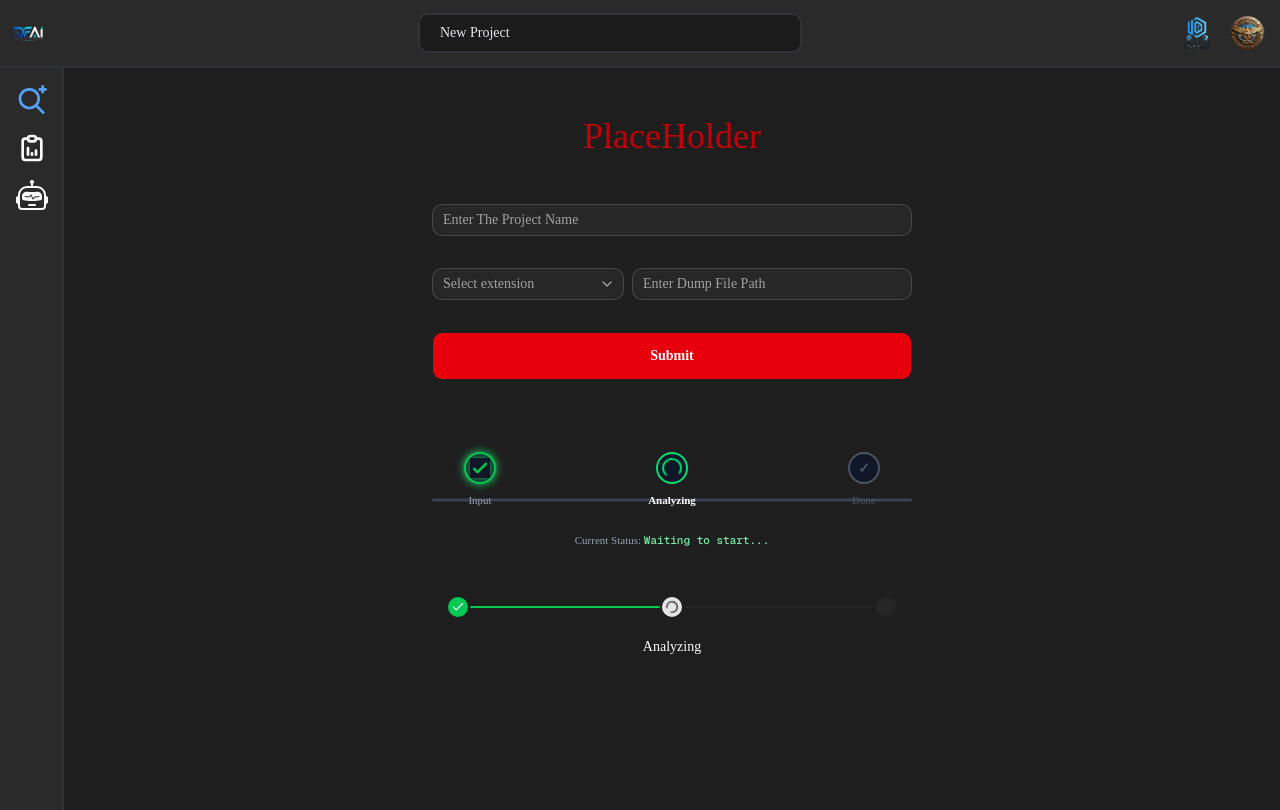
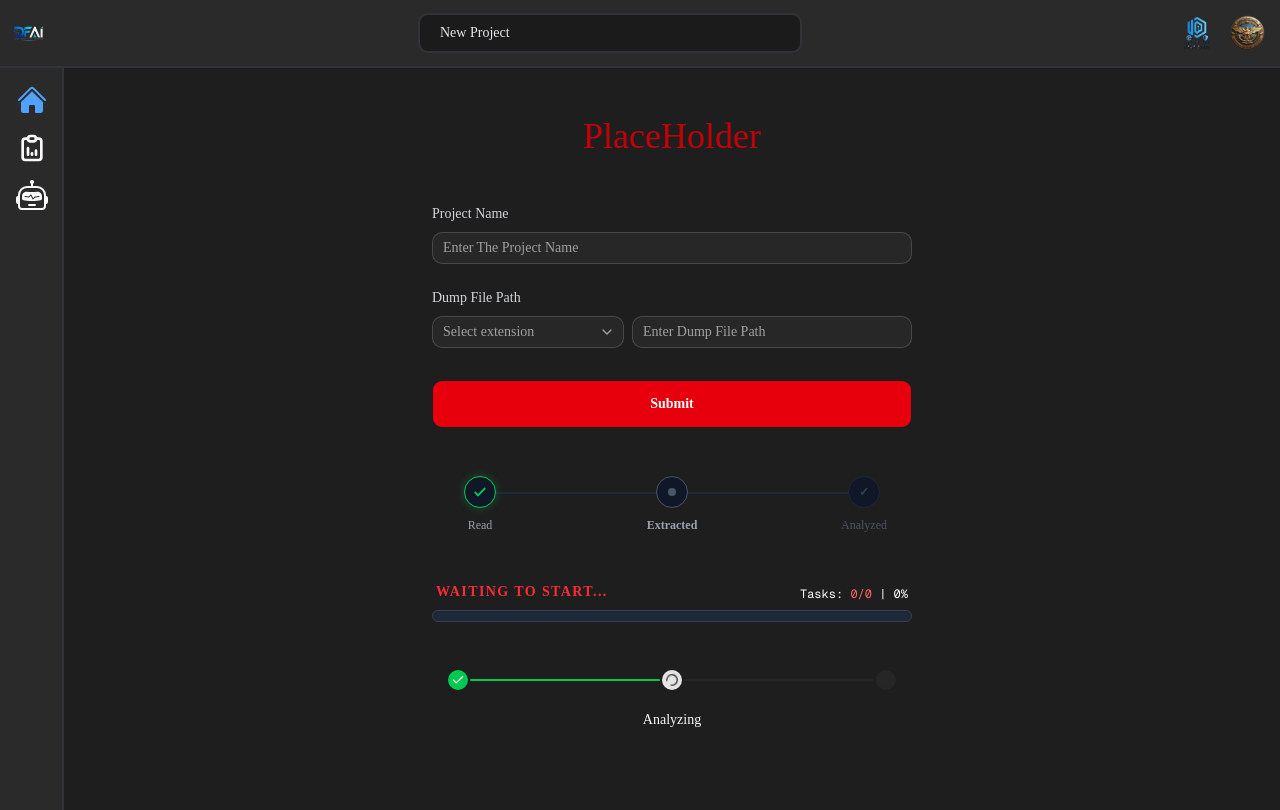
Before and after one commit to petersamir110/dfai-front, a Next.js app: page / in a window 1280 px wide. Built offline with nearby package versions, Linux system fonts and the light colour scheme.

Commit message:
new update

```diff
--- a/components/forensicsForm.jsx
+++ b/components/forensicsForm.jsx
@@ -10,156 +10,179 @@ export default function ForensicsForm() {
   const [path, setPath] = useState("");
   const [extension, setExtension] = useState(".mem");
   const [loading, setLoading] = useState(false);
-
-  // --- 🔘 مخازن الداتا الخاصة بالتحميل لايف ---
-  const [percent, setPercent] = useState(0); // الرقم المئوي الفعلي (لتحريك الشريط)
-  const [statusText, setStatusText] = useState("Waiting to start..."); // كلمة الحالة
+  const [percent, setPercent] = useState(0);
+  const [taskCount, setTaskCount] = useState("0/0");
+  const [statusText, setStatusText] = useState("Waiting to start...");
 
   const handleSubmit = async (e) => {
     e.preventDefault();
     setLoading(true);
-    setPercent(0); // تصغير الشريط لـ 0 عند كل ضغطة Submit
+    setPercent(0);
+    setTaskCount("0/0");
     setStatusText("Initializing Analysis...");
 
-    // 1️⃣ حذف القديم (HTTP GET)
-    try { await fetch("/backend/project/delete", { method: "GET" }); } catch (err) {}
+    try {
+      await fetch("/backend/project/delete", { method: "GET" });
+    } catch (err) {
+      console.log(err);
+    }
 
-    // 2️⃣ إرسال الجديد (HTTP POST) - الداتا بتبعت هنا
     try {
       const response = await fetch("/backend/memory/path", {
         method: "POST",
         headers: { "Content-Type": "application/json" },
-        body: JSON.stringify({ project_name: projectName, file_path: `${path}${extension}` }),
+        body: JSON.stringify({ project_name: projectName, file_path: path + extension }),
       });
 
-      if (!response.ok) { setLoading(false); return; }
+      if (!response.ok) {
+        try {
+          const errorData = await response.json();
+          setStatusText(`Backend Error (400): ${errorData.detail || "Bad Request"} ❌`);
+        } catch (e) {
+          setStatusText(`Backend Error: Server responded with status ${response.status} ❌`);
+        }
+        setLoading(false);
+        return;
+      }
 
-      // 3️⃣ فتح الـ WebSocket للمتابعة لايف - المتابعة بتبدأ هنا
-      const wsUrl = "ws://10.2.15.8:8000/ws/progress"; // العنوان المأخوذ من Apidog
-      const socket = new WebSocket(wsUrl);
+      setStatusText("Connecting to live progress... 🔌");
 
-      // أول ما الخط يفتح بنجاح
+      const socket = new WebSocket("ws://10.2.15.8:8000/ws/progress");
+
       socket.onopen = () => {
-        console.log("🔌 خط الـ WebSocket فتح وجاري الاستماع للتحديثات...");
+        setStatusText("Analysis Started... 🚀");
       };
 
-      // أول ما السيرفر يبعت تحديث جديد أو نسبة تحميل (JSON)
       socket.onmessage = (event) => {
         try {
           const data = JSON.parse(event.data);
 
-          // 💡 السحر هنا: بناخد النسبة المئوية ونحدث بيها المخزن الفعلي
-          if (data.percentage !== undefined) setPercent(data.percentage);
+          if (data.percentage !== undefined) {
+            setPercent(Math.round(Number(data.percentage)));
+          }
 
-          // تحديث رسالة الحالة المعروضة
-          setStatusText(`Analyzing... ${data.percentage}% Complete`);
+          if (data.finished_tasks !== undefined && data.all_tasks !== undefined) {
+            setTaskCount(`${data.finished_tasks}/${data.all_tasks}`);
+          }
 
-          // أول ما يوصل 100% نقفل الخط
-          if (data.percentage === 100) socket.close();
+          setStatusText(`Analyzing Memory Dump... ${data.percentage}%`);
+
+          if (data.percentage === 100) {
+            socket.close();
+          }
         } catch (err) {
-          // لو الرد مش JSON بنعرضه ككلمة حالة
           setStatusText(event.data);
         }
       };
 
-      // أول ما الخط يقفل (سواء التحليل خلص أو حصلت قفلة)
       socket.onclose = () => {
         setLoading(false);
-        if(percent === 100) setStatusText("Analysis Complete! 🎉");
+        if (percent < 100) {
+          setStatusText("Analysis paused or server closed connection. ⚠️");
+        } else {
+          setStatusText("Analysis Completed! 🎉");
+        }
+      };
+
+      socket.onerror = () => {
+        setStatusText("WebSocket Connection Failed! 🔌");
+        setLoading(false);
       };
 
     } catch (error) {
-      console.error("حدث خطأ في العملية:", error);
-      alert(`Error: ${error.message}`);
+      setStatusText("Network Error: Cannot connect to Backend server! 🌐");
       setLoading(false);
     }
   };
 
-  // --- 💡 أيقونة علامة الصح (SVG) ---
   const CheckIcon = () => (
-    <svg className="w-5 h-5 text-green-500 shadow-[0_0_8px_#22c55e]" fill="none" viewBox="0 0 24 24" stroke="currentColor">
+    <svg className="w-4 h-4 text-green-500" fill="none" viewBox="0 0 24 24" stroke="currentColor">
       <path strokeLinecap="round" strokeLinejoin="round" strokeWidth={3} d="M5 13l4 4L19 7" />
     </svg>
   );
 
-  // --- 💡 أيقونة الـ Spinner للتحميل (SVG) ---
   const SpinnerIcon = () => (
-    <div className="w-5 h-5 border-2 border-green-400 border-t-transparent rounded-full animate-spin"></div>
+    <div className="w-4 h-4 border-2 border-green-400 border-t-transparent rounded-full animate-spin"></div>
   );
 
   return (
     <div className="flex flex-col items-center">
-      <form className="w-120 flex flex-col gap-8" onSubmit={handleSubmit}>
-        {/* خانة اسم المشروع */}
-        <Field>
+      <form className="w-120 flex flex-col gap-6" onSubmit={handleSubmit}>
+        <Field className="flex flex-col gap-2">
+          <span className="text-sm font-medium text-gray-300 self-start">Project Name</span>
           <Input placeholder="Enter The Project Name" value={projectName} onChange={(e) => setProjectName(e.target.value)} required />
         </Field>
 
-        {/* خانة المسار والـ Selector */}
-        <Field className="flex flex-row gap-2 items-center">
-          <ExtensionSelector value={extension} onChange={(val) => setExtension(val)} />
-          <Input placeholder="Enter Dump File Path" value={path} onChange={(e) => setPath(e.target.value)} required />
+        <Field className="flex flex-col gap-2">
+          <span className="text-sm font-medium text-gray-300 self-start">Dump File Path</span>
+          <div className="flex flex-row gap-2 items-center w-full">
+            <ExtensionSelector value={extension} onChange={(val) => setExtension(val)} />
+            <Input placeholder="Enter Dump File Path" value={path} onChange={(e) => setPath(e.target.value)} required />
+          </div>
         </Field>
 
-        {/* زرار الـ Submit */}
-        <Button type="submit" disabled={loading} className="bg-red-600 hover:bg-red-700 text-white font-bold h-12 rounded-lg transition-colors">
+        <Button type="submit" disabled={loading} className="bg-red-600 hover:bg-red-700 text-white font-bold h-12 rounded-lg mt-2">
           {loading ? "Analyzing..." : "Submit"}
         </Button>
 
-        {/* ----------------------------------------------------------- */}
-        {/* 📊 شريط الخطوات (Stepper) الديناميكي الحقيقي الجديد */}
-        {/* ----------------------------------------------------------- */}
-        <div className="w-full mt-10 px-8 relative">
+        <div className="w-full mt-6 relative">
+          <div className="absolute top-4 left-[48px] right-[48px] h-[2px] z-0">
+            <div className="w-full h-full bg-gray-800"></div>
+            <div
+              className="absolute top-0 left-0 h-full bg-green-500 transition-all duration-300 ease-out shadow-[0_0_8px_#22c55e]"
+              style={{ width: `${percent}%` }}
+            ></div>
+          </div>
 
-          {/* خلفية الشريط (الخط الرمادي) اللي بيملا Interval (1->2) */}
-          <div className="absolute top-1/2 left-0 w-full h-[3px] bg-gray-700 -translate-y-1/2 rounded-full z-0 px-8"></div>
-
-          {/* 💡 السحر الفعلي: الخط الأخضر المتحرك (1->2) اللي بيملى بناءً على percent% */}
-          <div
-            className="absolute top-1/2 left-0 h-[3px] bg-green-500 -translate-y-1/2 rounded-full z-10 transition-all duration-300 ease-out shadow-[0_0_10px_#22c55e] ml-8"
-            style={{ width: `calc(${percent}% - 32px)` }} // Filling interval 1-2
-          ></div>
-
-          {/* الخط الأخضر المتحرك (2->3) - بيملى بس أول ما الـ 2 توصل 100% */}
-          {percent === 100 && (
-             <div className="absolute top-1/2 left-[calc(100%-32px)] w-8 h-[3px] bg-green-500 -translate-y-1/2 rounded-full z-10 shadow-[0_0_10px_#22c55e]"></div>
-          )}
-
-          {/* صف الخطوات (Nodes) */}
-          <div className="w-full flex items-center justify-between relative gap-0">
-
-            {/* 1️⃣ الخطوة الأولى: Input (ثابتة لأنها بتخلص أول ما تدوس) */}
-            <div className="relative z-20 flex flex-col items-center">
-              <div className="w-8 h-8 rounded-full flex items-center justify-center bg-gray-900 border-2 border-green-500 text-green-500 shadow-[0_0_10px_#22c55e]">
+          <div className="w-full flex items-center justify-between relative z-20">
+            <div className="flex flex-col items-center w-24">
+              <div className="w-8 h-8 rounded-full flex items-center justify-center bg-gray-900 border border-green-500 shadow-[0_0_8px_rgba(34,197,94,0.3)]">
                  <CheckIcon />
               </div>
-              <span className="absolute top-full mt-2 text-[11px] text-gray-400">Input</span>
+              <span className="mt-2 text-[12px] text-gray-400 font-medium whitespace-nowrap">Read</span>
             </div>
 
-            {/* 2️⃣ الخطوة الثانية: Analyzing (داينمك بناءً على النسبة) */}
-            <div className="relative z-20 flex flex-col items-center">
-              <div className={`w-8 h-8 rounded-full flex items-center justify-center transition-all duration-300 ease-out ${percent === 100 ? 'bg-green-500 border-green-500 text-white shadow-[0_0_15px_#22c55e]' : 'bg-gray-900 border-2 border-green-400 text-green-400'}`}>
-                {/*Inside: Spinner while analyzing, Checkmark when done */}
-                {percent < 100 ? <SpinnerIcon /> : <CheckIcon /> }
+            <div className="flex flex-col items-center w-24">
+              <div className={`w-8 h-8 rounded-full flex items-center justify-center border transition-all duration-300 ${percent === 100 ? 'bg-gray-900 border-green-500 shadow-[0_0_10px_#22c55e]' : 'bg-gray-900 border-gray-600'}`}>
+                {percent === 0 ? (
+                  <div className="w-2 h-2 rounded-full bg-gray-600"></div>
+                ) : percent < 100 ? (
+                  <SpinnerIcon />
+                ) : (
+                  <CheckIcon />
+                )}
               </div>
-              <span className={`absolute top-full mt-2 text-[11px] font-semibold ${percent < 100 ? 'text-white' : 'text-gray-400'}`}>Analyzing</span>
+              <span className={`mt-2 text-[12px] font-semibold whitespace-nowrap ${percent > 0 && percent < 100 ? 'text-green-400 animate-pulse' : 'text-gray-400'}`}>
+                Extracted
+              </span>
             </div>
 
-            {/* 3️⃣ الخطوة الثالثة: Done (بتستنى الـ Analyze يخلص) */}
-            <div className="relative z-20 flex flex-col items-center">
-              <div className={`w-8 h-8 rounded-full flex items-center justify-center border-2 transition-colors duration-300 ${percent === 100 ? 'border-green-500 bg-gray-900 text-green-500 shadow-[0_0_10px_#22c55e]' : 'border-gray-600 bg-gray-900 text-gray-600'}`}>
-                 <span className="font-mono text-sm font-bold">✓</span>
+            <div className="flex flex-col items-center w-24">
+              <div className={`w-8 h-8 rounded-full flex items-center justify-center bg-gray-900 border transition-all duration-300 ${percent === 100 ? 'border-green-500 text-green-500 shadow-[0_0_8px_rgba(34,197,94,0.3)]' : 'border-gray-800 text-gray-700'}`}>
+                 <span className="text-xs font-bold">✓</span>
               </div>
-              <span className="absolute top-full mt-2 text-[11px] text-gray-600">Done</span>
+              <span className={`mt-2 text-[12px] font-medium whitespace-nowrap ${percent === 100 ? 'text-gray-400' : 'text-gray-600'}`}>
+                Analyzed
+              </span>
             </div>
+          </div>
+        </div>
 
+        <div className="w-full mt-6 space-y-2">
+          <div className="flex justify-between items-end px-1">
+            <span className="text-red-500 font-bold text-sm tracking-widest uppercase">
+              {statusText}
+            </span>
+            <span className="text-white text-xs font-mono">
+              Tasks: <span className="text-red-400">{taskCount}</span> | {percent}%
+            </span>
           </div>
-
-           {/* ريسالة الحالة النصية تحت الشريط */}
-          <div className="text-center mt-12 text-[11px] text-gray-400 font-medium">
-             Current Status: <span className="text-green-300 font-mono">{statusText}</span>
+          <div className="w-full h-3 bg-gray-800 rounded-full overflow-hidden border border-gray-700 shadow-inner relative">
+            <div
+              className="h-full bg-green-500 shadow-[0_0_10px_rgba(34,197,94,0.5)] transition-all duration-300 ease-out rounded-full"
+              style={{ width: `${percent}%` }}
+            ></div>
           </div>
-
         </div>
       </form>
     </div>
--- a/components/sidebar.jsx
+++ b/components/sidebar.jsx
@@ -5,6 +5,8 @@ import Link from "next/link";
 import { usePathname } from "next/navigation";
 import { TbReportAnalytics } from "react-icons/tb";
 import { BsRobot } from "react-icons/bs";
+import { HiHome } from "react-icons/hi2";
+
 
 
 export default function SideBar() {
@@ -16,7 +18,7 @@ export default function SideBar() {
         {/* SideBar Icons */}
         <div className="pl-2 flex flex-col gap-4">
           <Link href={"/"}>
-            <GrSearchAdvanced
+            <HiHome
               size={32}
               className={pathName === "/" || "" ? "text-blue-400" : ""}
             />
```
